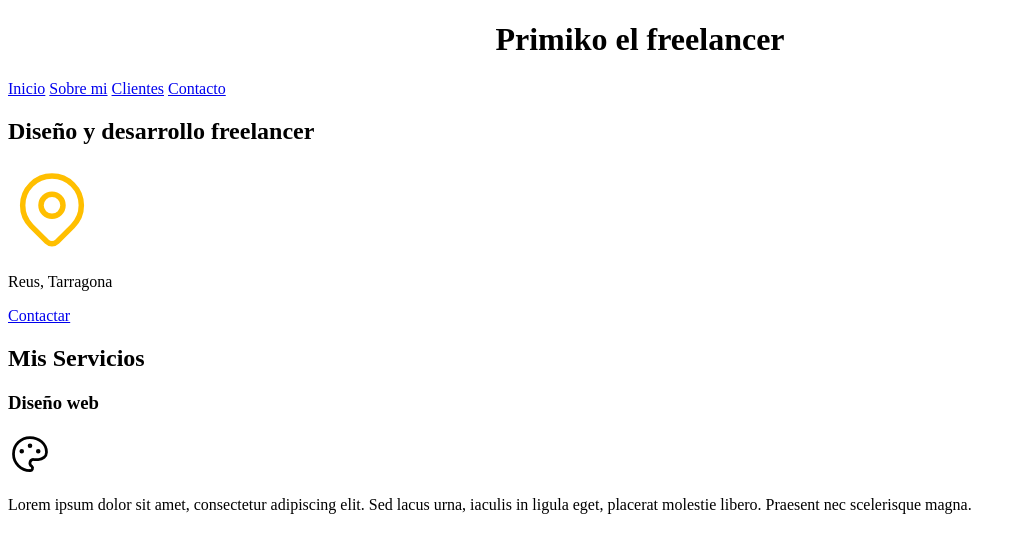
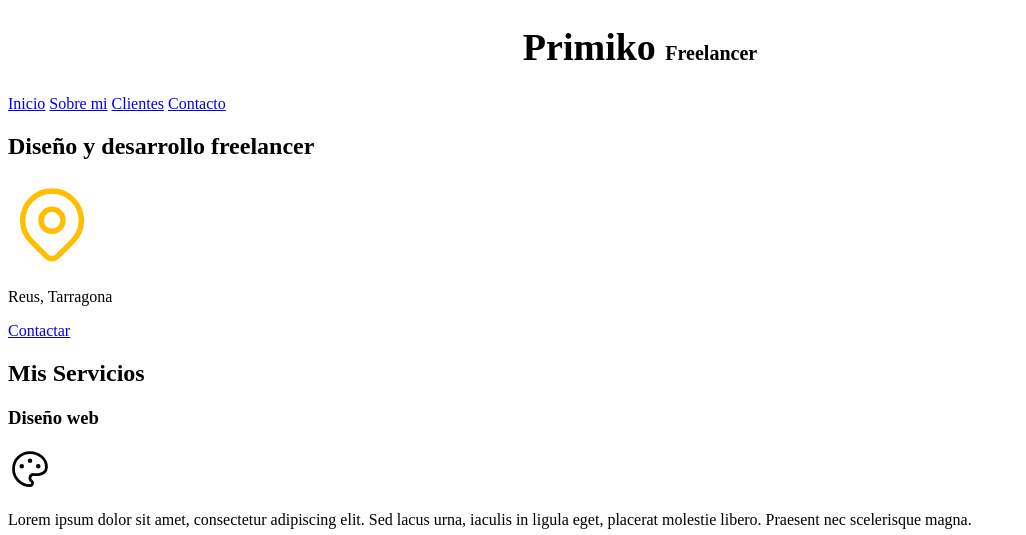
Before and after one commit to yaniaici/Freelancer-Webpage, a plain HTML site: page index.html in a window 1280 px wide. Shown: the top 535 px of the page, without its empty margins (0-1026 px from the left). Drawn offline with Linux system fonts and the light colour scheme.

Commit message:
Creado stylesheet

```diff
--- /dev/null
+++ b/css/styles.css
@@ -0,0 +1,15 @@
+html {
+    font-size: 62.5%;
+}
+
+body {
+    font-size: 16px;            /* 1 rem = 10px */
+}
+h1 {
+    text-align: center;
+    font-size: 3.8rem;
+}
+
+h1 span {
+    font-size: 2rem;
+}
--- a/index.html
+++ b/index.html
@@ -6,16 +6,13 @@
     <meta http-equiv="X-UA-Compatible" content="IE=edge">
     <meta name="viewport" content="width=device-width, initial-scale=1.0">
     <title>Bon dia Espanya</title>
-    <style>
-        h1 {
-            text-align: center;
-        }
-    </style>
+    <link rel="preload" href="css/styles.css" as="style">
+    <link href="css/styles.css" rel="stylesheet">
 </head>
 
 <body>
     <header>
-        <h1>Primiko el freelancer</h1>
+        <h1>Primiko <span>Freelancer</span></h1>
     </header>
 
     <nav>
```
